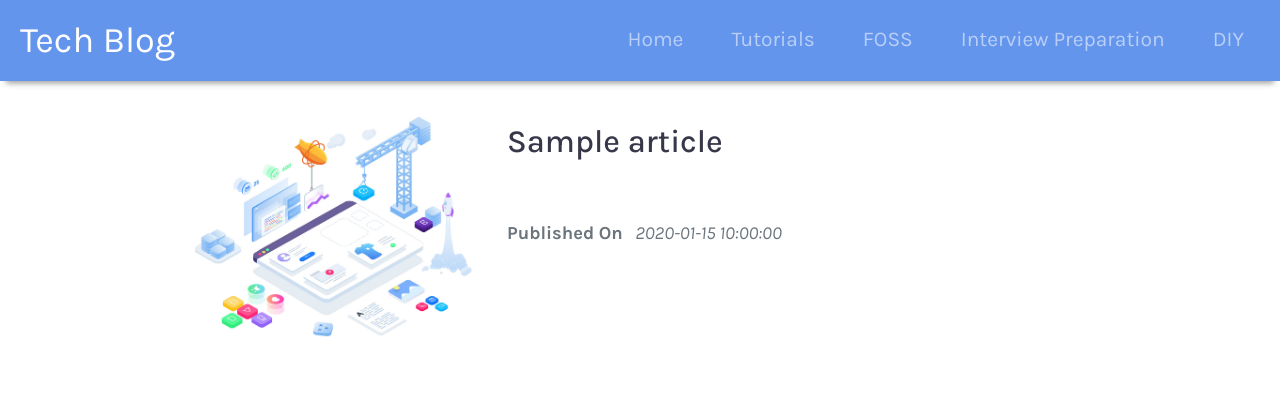
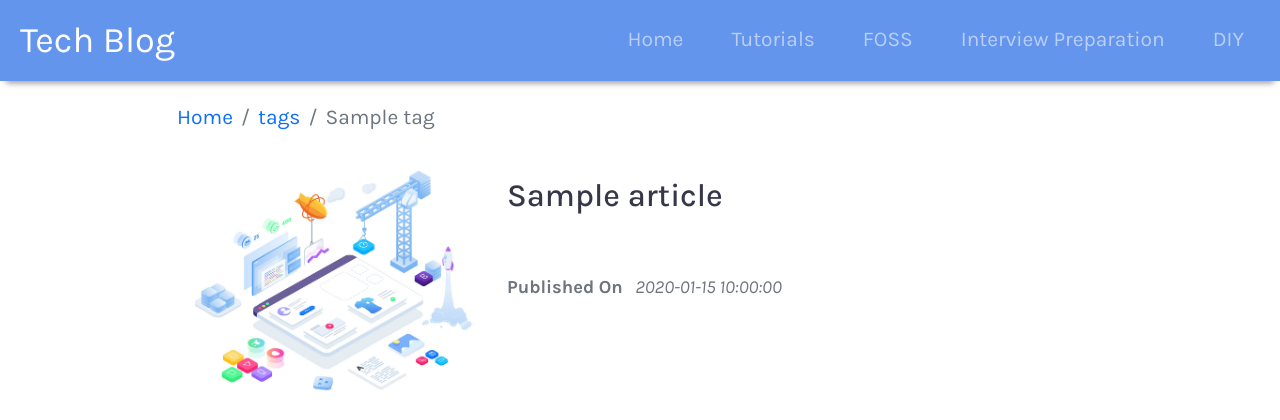
Before and after one commit to Ranilvannan/tech_blog, a Flask app: page /tags/1 in a window 1280 px wide. Shown: the top 420 px of the page. Run offline with Flask 2, Linux system fonts and the light colour scheme; a database or web service that is not in the repository returns one stand-in record (values such as "Sample title"); some libraries are stand-ins or nearby versions.

Commit message:
First commit

```diff
--- a/application.py
+++ b/application.py
@@ -79,11 +79,9 @@ def category_page(category_url):
 @app.route('/tags/')
 @app.route('/tags')
 def all_tag_page():
-    # <button type="button" class="btn btn-outline-primary">Primary</button>
     tag_col = data_collect(app.config.get("MONGO_TAG_TABLE"))
     tag_obj = tag_col.find()
-    return render_template('all_tag_page.html',
-                           tag_obj=tag_obj)
+    return render_template('all_tag_page.html', tag_obj=tag_obj)
 
 
 @app.route('/tags/<tag_url>/')
--- a/template/tag_page.html
+++ b/template/tag_page.html
@@ -9,6 +9,13 @@
 	<div class="row">
 		<div class="col-sm-1"></div>
 		<div class="col-sm-10 article mb-3">
+			<nav aria-label="breadcrumb">
+				<ol class="breadcrumb">
+					<li class="breadcrumb-item"><a href="/">Home</a></li>
+					<li class="breadcrumb-item"><a href="{{ url_for('all_tag_page') }}">tags</a></li>
+					<li class="breadcrumb-item active" aria-current="page">{{ tag_obj.name }}</li>
+				</ol>
+			</nav>
 			{% for article in articles %}
 			<article class="row p-3 blog-sp" onclick="location.href='{{ url_for('article_page', category_url=article.category_url, article_url=article.url) }}'">
 			  	<div class="col-xs-6 col-md-4">
```
